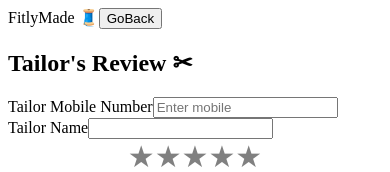
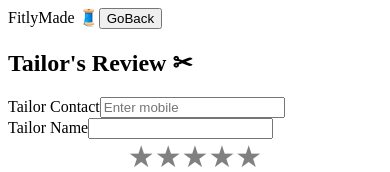
Before and after one commit to ashima-17/TailorConnect, a React (Vite) app in the folder SSTViteLearn/: page /tailorreview in a window 390 px wide. Shown: the top 172 px of the page. Built offline with nearby package versions, Linux system fonts and the light colour scheme.

Commit message:
Rename tailor mobile no to tailor contact

```diff
--- a/SSTViteLearn/src/curdAxios/RateAndReview.tsx
+++ b/SSTViteLearn/src/curdAxios/RateAndReview.tsx
@@ -100,7 +100,7 @@ function App() {
 
           <div className="w-1/2">
             <label className="block text-sm font-medium mb-1">
-              Tailor Mobile Number
+              Tailor Contact
             </label>
             <input
               type="text" name="contact"
```
